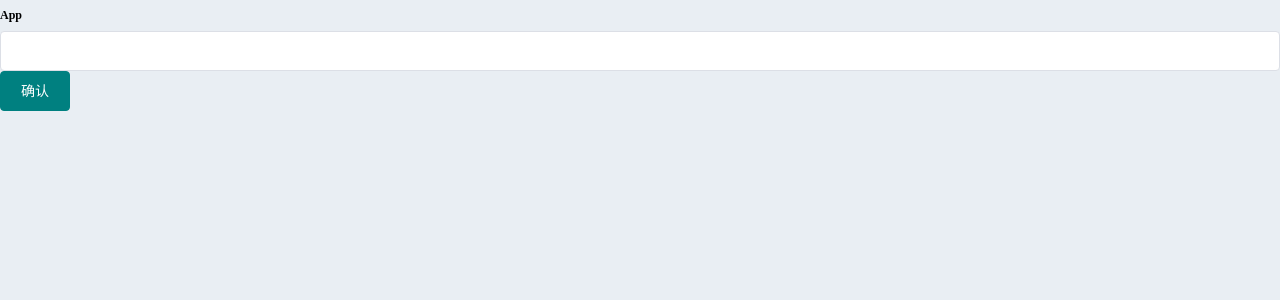
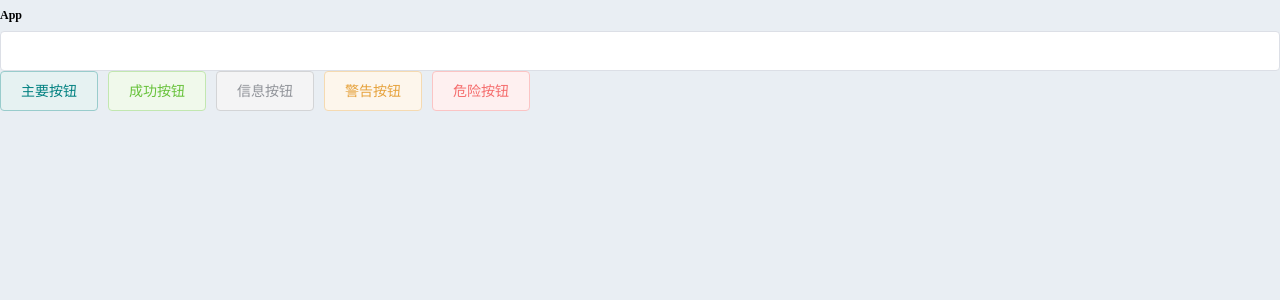
Before and after one commit to lixianxing/edu-bos-fed, a Vue app: page / in a window 1280 px wide. Shown: the top 300 px of the page. Built offline with nearby package versions, Linux system fonts and the light colour scheme.

Commit message:
朴素按钮

```diff
--- a/src/App.vue
+++ b/src/App.vue
@@ -2,7 +2,11 @@
   <div id="app">
     <h1>App</h1>
     <el-input placeholder="" size="normal" clearable></el-input>
-    <el-button type="primary" size="default">确认</el-button>
+   <el-button type="primary" plain>主要按钮</el-button>
+  <el-button type="success" plain>成功按钮</el-button>
+  <el-button type="info" plain>信息按钮</el-button>
+  <el-button type="warning" plain>警告按钮</el-button>
+  <el-button type="danger" plain>危险按钮</el-button>
     <router-view />
   </div>
 </template>
```
